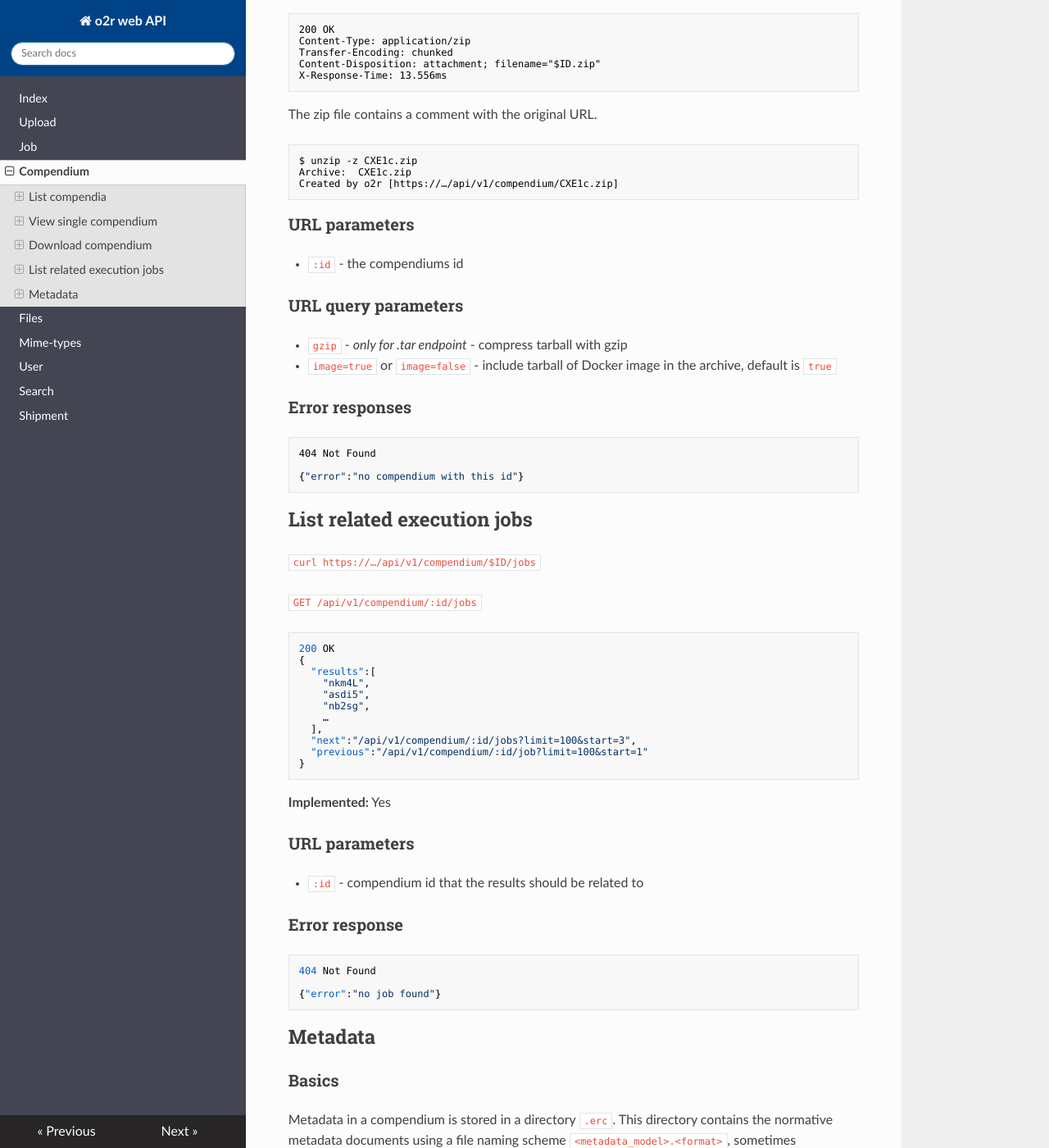
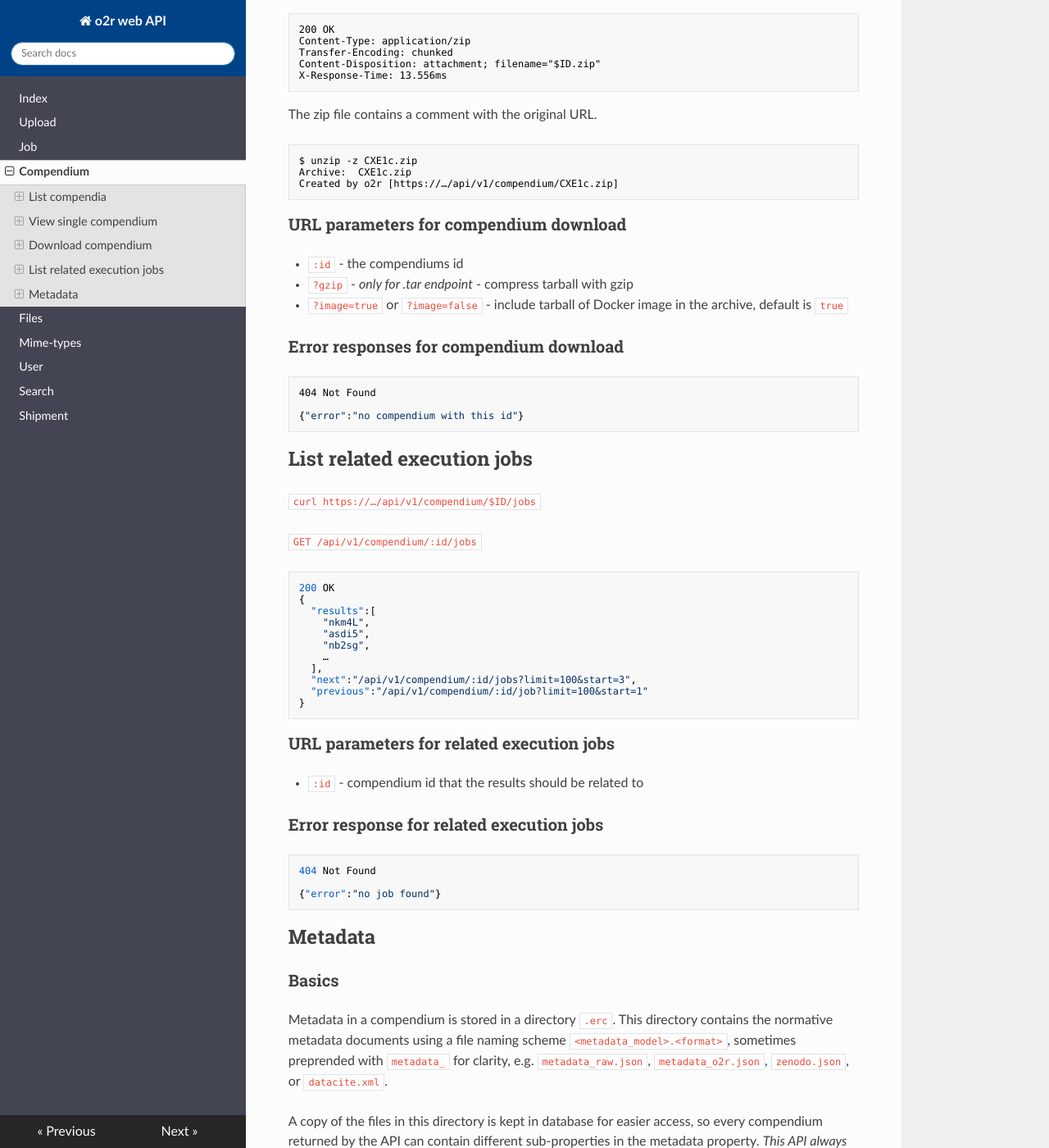
Before and after one commit to o2r-project/api, an MkDocs documentation site: the page built from docs/compendium.md, in a window 1280 px wide and 1400 px high, scrolled down 2561 px. Shown: the whole window at 82% size. Built offline with MkDocs 1.6.1, drawn with Linux system fonts in a browser that asks for light colours; nearby versions of some CDN libraries; old or Windows-style settings are respelled for this version of MkDocs; some of the changed text lies outside the part shown.

Commit message:
remove duplicate headings, fix formatting

````diff
--- a/docs/compendium.md
+++ b/docs/compendium.md
@@ -40,14 +40,14 @@ You can also get only the compendia uploaded by a specific user. A user filter c
 }
 ```
 
-### URL parameters
+### URL parameters for compendium lists
 
 - `job_id` - Comma-separated list of related job ids to filter by.
 - `user` - Public user identifier to filter by.
 - `start` - List from specific search result onwards. 1-indexed. Defaults to 1.
 - `limit` - Specify maximum amount of results per page. Defaults to 100.
 
-### Error responses
+### Error responses for compendium lists
 
 ```json
 404 Not Found
@@ -74,11 +74,11 @@ This includes the complete metadata set, related job ids and a tree representati
  }
 ```
 
-### URL parameters
+### URL parameters for single compendium view
 
 - `:id` - the compendiums id
 
-### Error responses
+### Error responses for single compendium view
 
 ```json
 404 Not Found
@@ -134,16 +134,13 @@ Archive:  CXE1c.zip
 Created by o2r [https://…/api/v1/compendium/CXE1c.zip]
 ```
 
-### URL parameters
+### URL parameters for compendium download
 
 - `:id` - the compendiums id
+- `?gzip` - _only for .tar endpoint_ - compress tarball with gzip
+- `?image=true` or `?image=false` - include tarball of Docker image in the archive, default is `true`
 
-### URL query parameters
-
-- `gzip` - _only for .tar endpoint_ - compress tarball with gzip
-- `image=true` or `image=false` - include tarball of Docker image in the archive, default is `true`
-
-### Error responses
+### Error responses for compendium download
 
 ```bash
 404 Not Found
@@ -171,13 +168,11 @@ Created by o2r [https://…/api/v1/compendium/CXE1c.zip]
 }
 ```
 
-**Implemented:** Yes
-
-### URL parameters
+### URL parameters for related execution jobs
 
 - `:id` - compendium id that the results should be related to
 
-### Error response
+### Error response for related execution jobs
 
 ```json
 404 Not Found
````
Also changed, not shown: docs/job.md (+30 -36 lines), docs/search.md (+4 -6 lines), docs/shipment.md (+18 -19 lines), docs/upload.md (+2 -2 lines), docs/user.md (+6 -6 lines).
